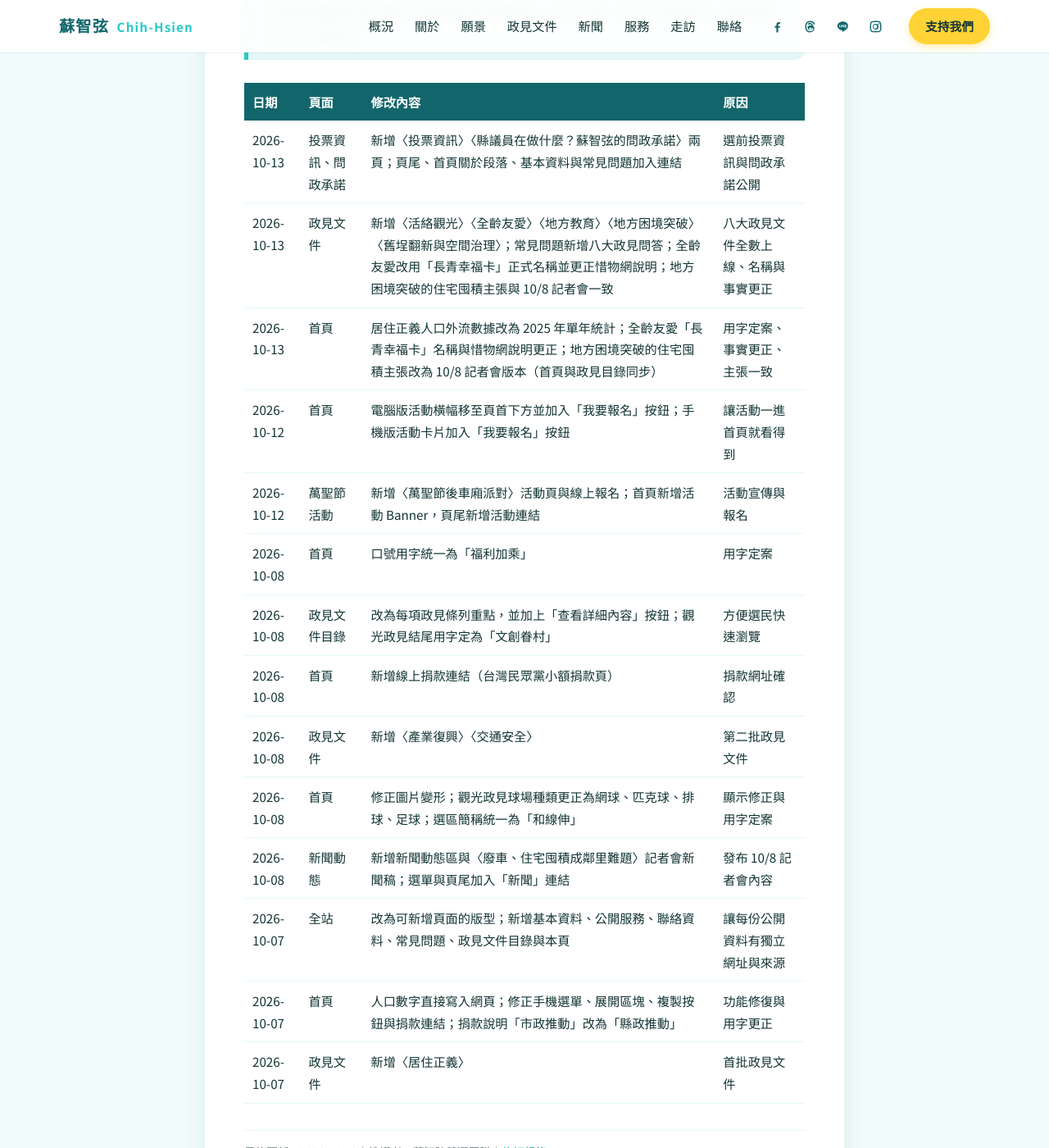
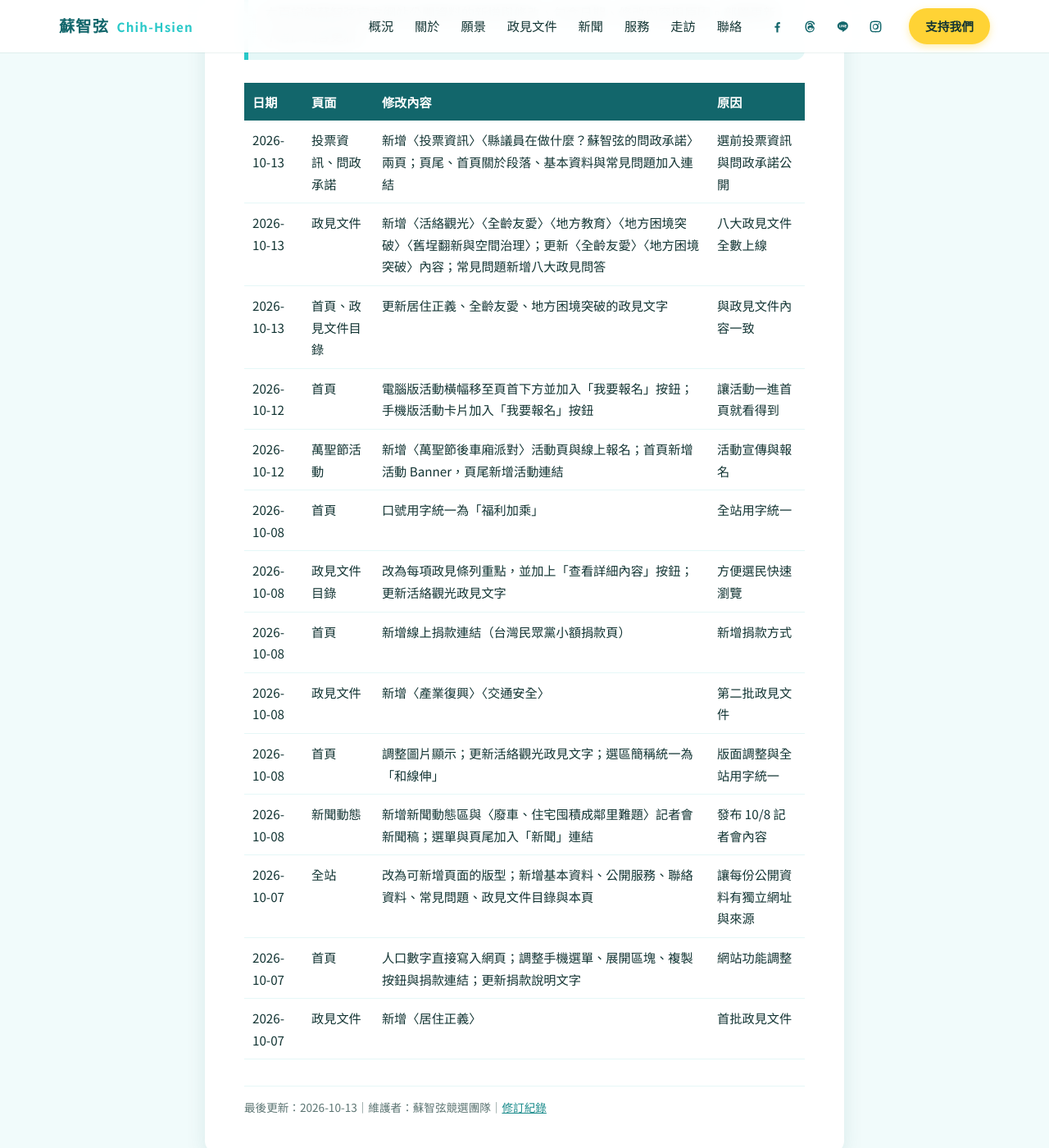
Before and after one commit to mrfrancis0127/ChihHsuan-2026, a Jekyll site: the page built from updates/index.md, in a window 1280 px wide and 1400 px high, scrolled down 316 px. Shown: the whole window at 82% size. Built offline with Jekyll 4.4.1, drawn with Linux system fonts in a browser that asks for light colours.

Commit message:
Add files via upload

```diff
--- a/updates/index.md
+++ b/updates/index.md
@@ -10,16 +10,16 @@ updated: 2026-10-13
 | 日期 | 頁面 | 修改內容 | 原因 |
 | --- | --- | --- | --- |
 | 2026-10-13 | 投票資訊、問政承諾 | 新增〈投票資訊〉〈縣議員在做什麼？蘇智弦的問政承諾〉兩頁；頁尾、首頁關於段落、基本資料與常見問題加入連結 | 選前投票資訊與問政承諾公開 |
-| 2026-10-13 | 政見文件 | 新增〈活絡觀光〉〈全齡友愛〉〈地方教育〉〈地方困境突破〉〈舊埕翻新與空間治理〉；常見問題新增八大政見問答；全齡友愛改用「長青幸福卡」正式名稱並更正惜物網說明；地方困境突破的住宅囤積主張與 10/8 記者會一致 | 八大政見文件全數上線、名稱與事實更正 |
-| 2026-10-13 | 首頁 | 居住正義人口外流數據改為 2025 年單年統計；全齡友愛「長青幸福卡」名稱與惜物網說明更正；地方困境突破的住宅囤積主張改為 10/8 記者會版本（首頁與政見目錄同步） | 用字定案、事實更正、主張一致 |
+| 2026-10-13 | 政見文件 | 新增〈活絡觀光〉〈全齡友愛〉〈地方教育〉〈地方困境突破〉〈舊埕翻新與空間治理〉；更新〈全齡友愛〉〈地方困境突破〉內容；常見問題新增八大政見問答 | 八大政見文件全數上線 |
+| 2026-10-13 | 首頁、政見文件目錄 | 更新居住正義、全齡友愛、地方困境突破的政見文字 | 與政見文件內容一致 |
 | 2026-10-12 | 首頁 | 電腦版活動橫幅移至頁首下方並加入「我要報名」按鈕；手機版活動卡片加入「我要報名」按鈕 | 讓活動一進首頁就看得到 |
 | 2026-10-12 | 萬聖節活動 | 新增〈萬聖節後車廂派對〉活動頁與線上報名；首頁新增活動 Banner，頁尾新增活動連結 | 活動宣傳與報名 |
-| 2026-10-08 | 首頁 | 口號用字統一為「福利加乘」 | 用字定案 |
-| 2026-10-08 | 政見文件目錄 | 改為每項政見條列重點，並加上「查看詳細內容」按鈕；觀光政見結尾用字定為「文創眷村」 | 方便選民快速瀏覽 |
-| 2026-10-08 | 首頁 | 新增線上捐款連結（台灣民眾黨小額捐款頁） | 捐款網址確認 |
+| 2026-10-08 | 首頁 | 口號用字統一為「福利加乘」 | 全站用字統一 |
+| 2026-10-08 | 政見文件目錄 | 改為每項政見條列重點，並加上「查看詳細內容」按鈕；更新活絡觀光政見文字 | 方便選民快速瀏覽 |
+| 2026-10-08 | 首頁 | 新增線上捐款連結（台灣民眾黨小額捐款頁） | 新增捐款方式 |
 | 2026-10-08 | 政見文件 | 新增〈產業復興〉〈交通安全〉 | 第二批政見文件 |
-| 2026-10-08 | 首頁 | 修正圖片變形；觀光政見球場種類更正為網球、匹克球、排球、足球；選區簡稱統一為「和線伸」 | 顯示修正與用字定案 |
+| 2026-10-08 | 首頁 | 調整圖片顯示；更新活絡觀光政見文字；選區簡稱統一為「和線伸」 | 版面調整與全站用字統一 |
 | 2026-10-08 | 新聞動態 | 新增新聞動態區與〈廢車、住宅囤積成鄰里難題〉記者會新聞稿；選單與頁尾加入「新聞」連結 | 發布 10/8 記者會內容 |
 | 2026-10-07 | 全站 | 改為可新增頁面的版型；新增基本資料、公開服務、聯絡資料、常見問題、政見文件目錄與本頁 | 讓每份公開資料有獨立網址與來源 |
-| 2026-10-07 | 首頁 | 人口數字直接寫入網頁；修正手機選單、展開區塊、複製按鈕與捐款連結；捐款說明「市政推動」改為「縣政推動」 | 功能修復與用字更正 |
+| 2026-10-07 | 首頁 | 人口數字直接寫入網頁；調整手機選單、展開區塊、複製按鈕與捐款連結；更新捐款說明文字 | 網站功能調整 |
 | 2026-10-07 | 政見文件 | 新增〈居住正義〉 | 首批政見文件 |
```
